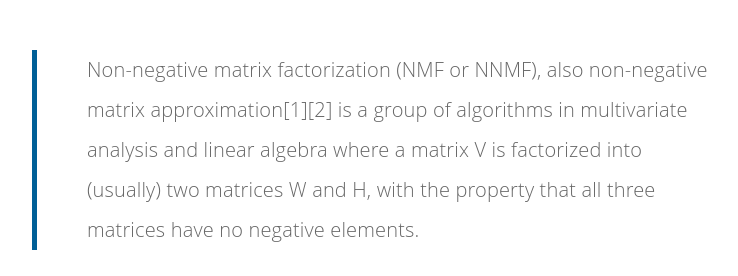
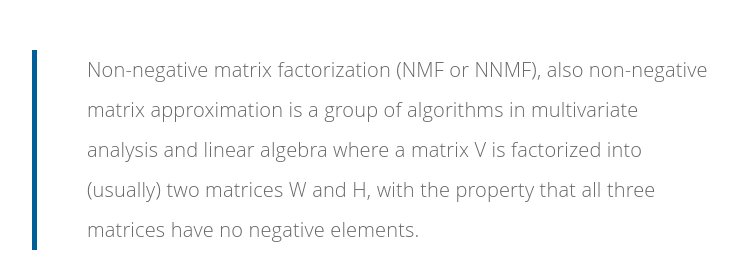
Before and after one commit to CalyFactory/CalyFactory.github.io, a Jekyll site: the page built from _posts/2017-01-27-추천시스템이란?[2].md, in a window 1280 px wide and 900 px high, scrolled down 580 px, cut to the strip 204-480 px from the top of the window. Shown: the whole strip, without its empty margins (243-981 px from the left). Built offline with Jekyll 4.4.1, drawn with Linux system fonts in a browser that asks for light colours; comment, search, counter and statistics services are not loaded.

```diff
--- a/_posts/2017-01-27-추천시스템이란?[2].md
+++ b/_posts/2017-01-27-추천시스템이란?[2].md
@@ -19,6 +19,6 @@ introduction: '추천 시스템을 더 알아보자'
 
 Non-negative matrix factorization
 ---
-> Non-negative matrix factorization (NMF or NNMF), also non-negative matrix approximation[1][2] is a group of algorithms in multivariate analysis and linear algebra where a matrix V is factorized into (usually) two matrices W and H, with the property that all three matrices have no negative elements.
+> Non-negative matrix factorization (NMF or NNMF), also non-negative matrix approximation is a group of algorithms in multivariate analysis and linear algebra where a matrix V is factorized into (usually) two matrices W and H, with the property that all three matrices have no negative elements.
 
 ![Non-negative matrix factorization](https://upload.wikimedia.org/wikipedia/commons/f/f9/NMF.png)
```
Also changed, not shown: _posts/2017-01-20-추천시스템이란?[1].md (+3 -3 lines).
